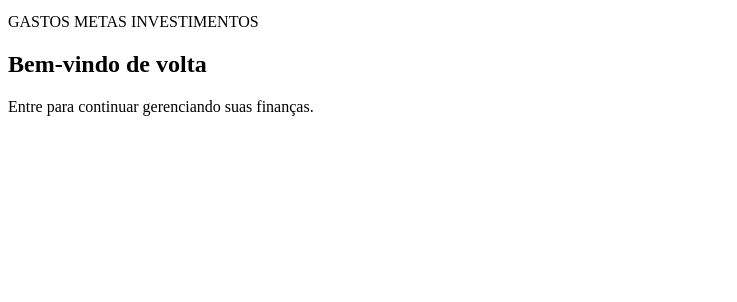
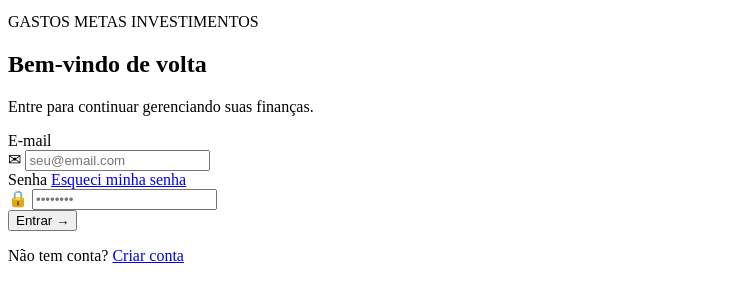
Before and after one commit to jackellinyduraes-dev/finwise-projetofintech, a plain HTML site: page index.html in a window 1280 px wide. Shown: the part 146-448 px from the top of the page, without its empty margins (0-737 px from the left). Drawn offline with Linux system fonts and the light colour scheme.

Commit message:
Adiciona formulario de login

```diff
--- a/index.html
+++ b/index.html
@@ -48,9 +48,44 @@
                 <h2>Bem-vindo de volta</h2>
                 <p class="formulario-subtexto">Entre para continuar gerenciando suas finanças.</p>
 
+
+                <form id="form-login">
+                     <!-- CAMPO EMAIL -->
+                    <div class="campo">
+                        <label for="email">E-mail</label>
+                        <div class="input-wrapper">
+                            <span class="input-icone">&#9993;</span>
+                            <input type="email" id="email" placeholder="seu@email.com" required>
+                        </div>
+                    </div>
+
+
+                    <!-- CAMPO SENHA -->
+                    <div class="campo">
+                        <div class="label-row">
+                            <label for="senha">Senha</label>
+                            <a href="#" class="esqueci-senha">Esqueci minha senha</a>
+                        </div>
+                        <div class="input-wrapper">
+                            <span class="input-icone">&#128274;</span>
+                            <input type="password" id="senha" placeholder="••••••••" required>
+                        </div>
+                    </div>
+
+
+                    <!-- BOTAO ENTRAR -->
+                    <button type="submit" class="btn-entrar">Entrar &rarr;</button>
+
+
+                </form>
+
+
+                <p class="criar-conta">Não tem conta? <a href="#">Criar conta</a></p>
+
             </div>
 
 
         </div>
         <!--Fim Painel Direito-->
+
 </body>
```
